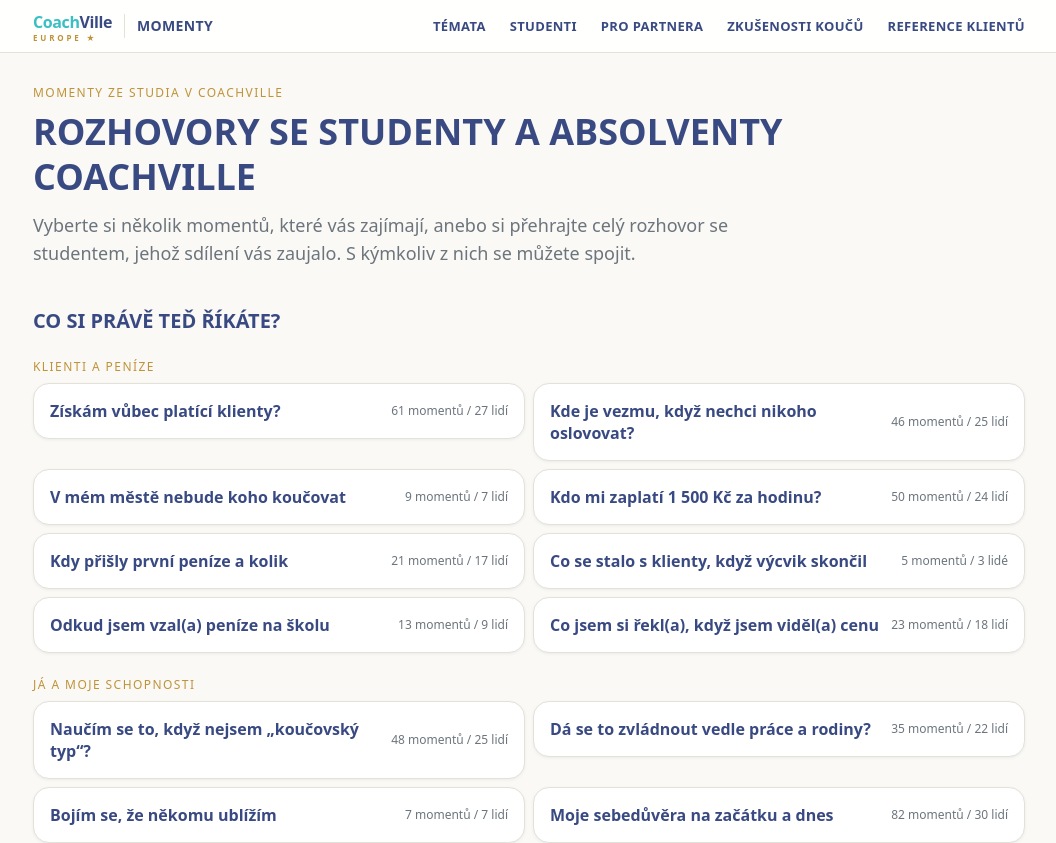
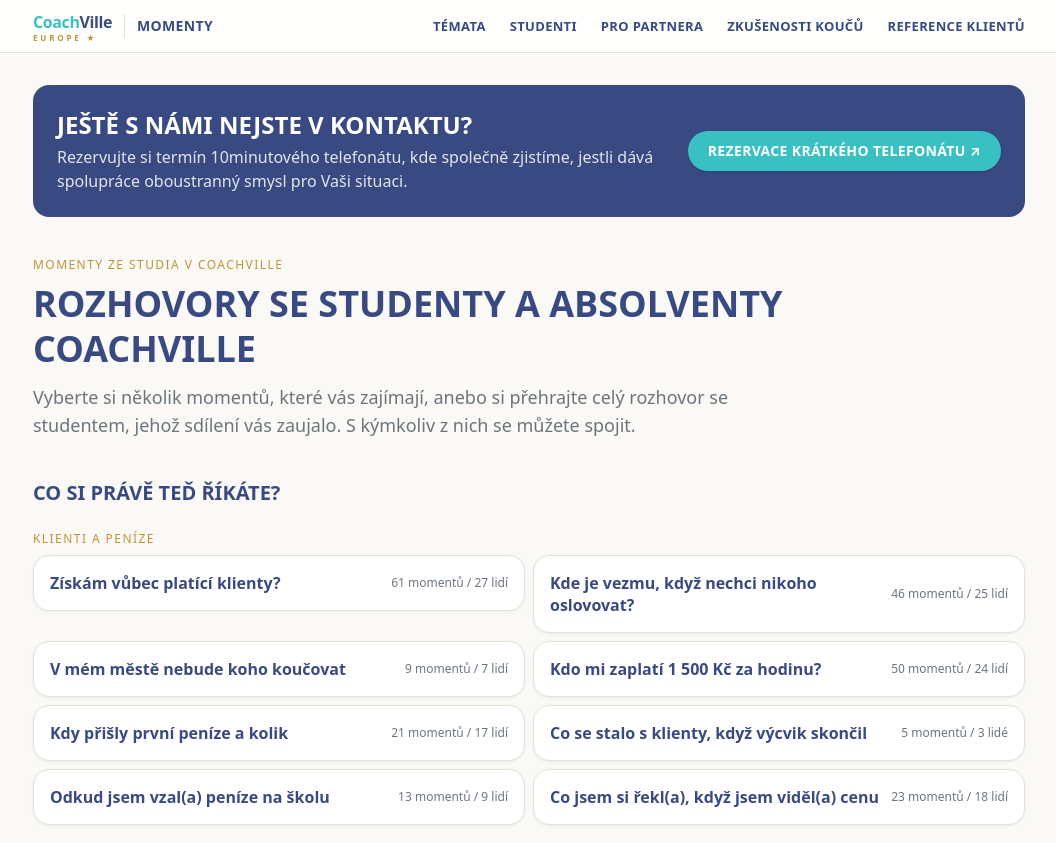
Before and after one commit to ales-vrana/coachville-momenty, a Next.js app: page /coachville-momenty/ in a window 1280 px wide. Shown: the top 843 px of the page, without its empty margins (111-1167 px from the left). Built offline with nearby package versions, Linux system fonts and the light colour scheme; no server answers.

Commit message:
Add files via upload

```diff
--- a/src/app/page.tsx
+++ b/src/app/page.tsx
@@ -23,6 +23,17 @@ export default function Home() {
 
   return (
     <div className="space-y-10">
+      {/* Kontaktní výzva nahoře pod menu (přesun 26. 9. 2026 na přání Aleše); na desktopu text vlevo, tlačítko vpravo. */}
+      <section className="flex flex-col gap-4 rounded-2xl bg-navy p-5 text-white sm:flex-row sm:items-center sm:justify-between sm:p-6">
+        <div className="max-w-2xl">
+          <h2 className="text-xl text-white sm:text-2xl">{site.contactCta.heading}</h2>
+          <p className="mt-1 text-sm text-white/85 sm:text-base">{site.contactCta.text}</p>
+        </div>
+        <a href={site.contactCta.url} className="btn-primary shrink-0" target="_blank" rel="noopener">
+          {site.contactCta.button} ↗
+        </a>
+      </section>
+
       <section className="max-w-3xl">
         <p className="eyebrow mb-2">Momenty ze studia v CoachVille</p>
         <h1 className="text-3xl leading-tight sm:text-4xl">Rozhovory se studenty a absolventy CoachVille</h1>
@@ -100,13 +111,6 @@ export default function Home() {
         </p>
       </section>
 
-      <section className="rounded-2xl bg-navy p-6 text-white sm:p-8">
-        <h2 className="text-2xl text-white">{site.contactCta.heading}</h2>
-        <p className="mt-2 max-w-2xl text-white/85">{site.contactCta.text}</p>
-        <a href={site.contactCta.url} className="btn-primary mt-5" target="_blank" rel="noopener">
-          {site.contactCta.button} ↗
-        </a>
-      </section>
     </div>
   );
 }
```
